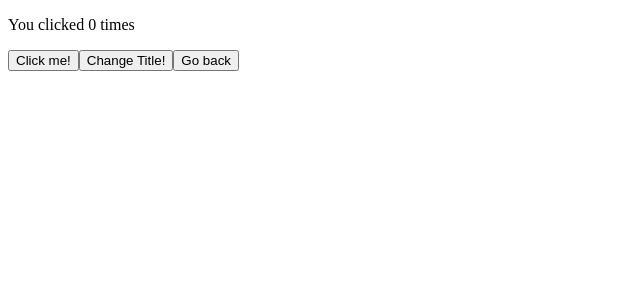
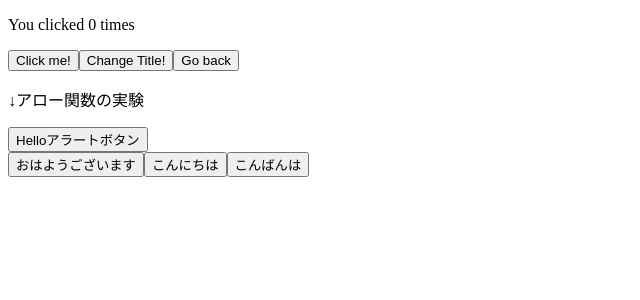
Before and after one commit to rio-threehouse/react_portfolio, a React (Create React App) app: page /hooks-tutorial in a window 1280 px wide. Shown: the top 300 px of the page, without its empty margins (0-640 px from the left). Built offline with nearby package versions, Linux system fonts and the light colour scheme.

Commit message:
eventhandleに渡すアロー関数の引数ありなしの違い

```diff
--- a/src/components/pages/hooks-tutorial/index.tsx
+++ b/src/components/pages/hooks-tutorial/index.tsx
@@ -6,6 +6,25 @@ export const HooksTutorial: React.FC = () => {
   const history = useHistory()
   const [count, setCount] = useState(0);
   const [changeTitle, setChangeTitle] = useState(false);
+  const [text, setText] = useState('');
+
+  const alertHello = () => alert('hello!')
+  // 配列の型定義…変数名: 型タイプ[]
+  const buttonTexts: {text: string}[] = [
+    {
+      text: "おはようございます"
+    },
+    {
+      text: "こんにちは"
+    },
+    {
+      text: "こんばんは"
+    }
+  ]
+
+  const changeText = (buttonText: string) => {
+    setText(buttonText)
+  }
 
   // ChangeTitleボタンを押した時だけタイトル変更する
   useEffect(() => {
@@ -13,6 +32,7 @@ export const HooksTutorial: React.FC = () => {
   }, [changeTitle]);
 
   return(
+    <>
       <div>
         <p>You clicked { count } times</p>
         <button onClick={() => setCount(count + 1)}>
@@ -25,5 +45,24 @@ export const HooksTutorial: React.FC = () => {
           Go back
         </button>
       </div>
+
+      <div>
+        <p>↓アロー関数の実験</p>
+        {/* 引数なしのアロー関数をeventhandleに渡す */}
+        <button onClick={alertHello}>
+          Helloアラートボタン
+        </button>
+
+        {/* 引数ありのアロー関数をeventhandleに渡す */}
+        <div>{text}</div>
+        {buttonTexts.map((buttonText) => {
+          return(
+            <button onClick={() => changeText(buttonText.text)}>
+              {buttonText.text}
+            </button>
+          )})
+        }
+      </div>
+    </>
   );
 }
```
Lines whose indentation alone changed are shown as unchanged.
